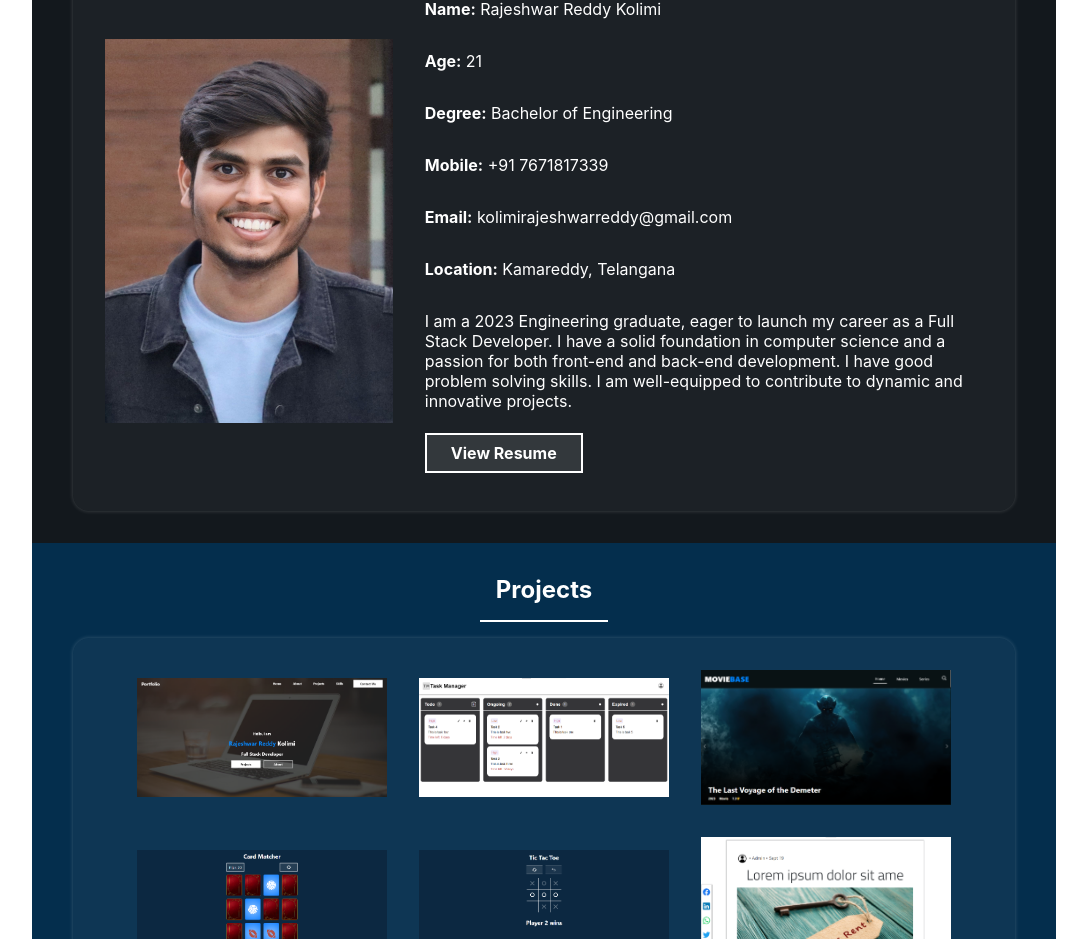
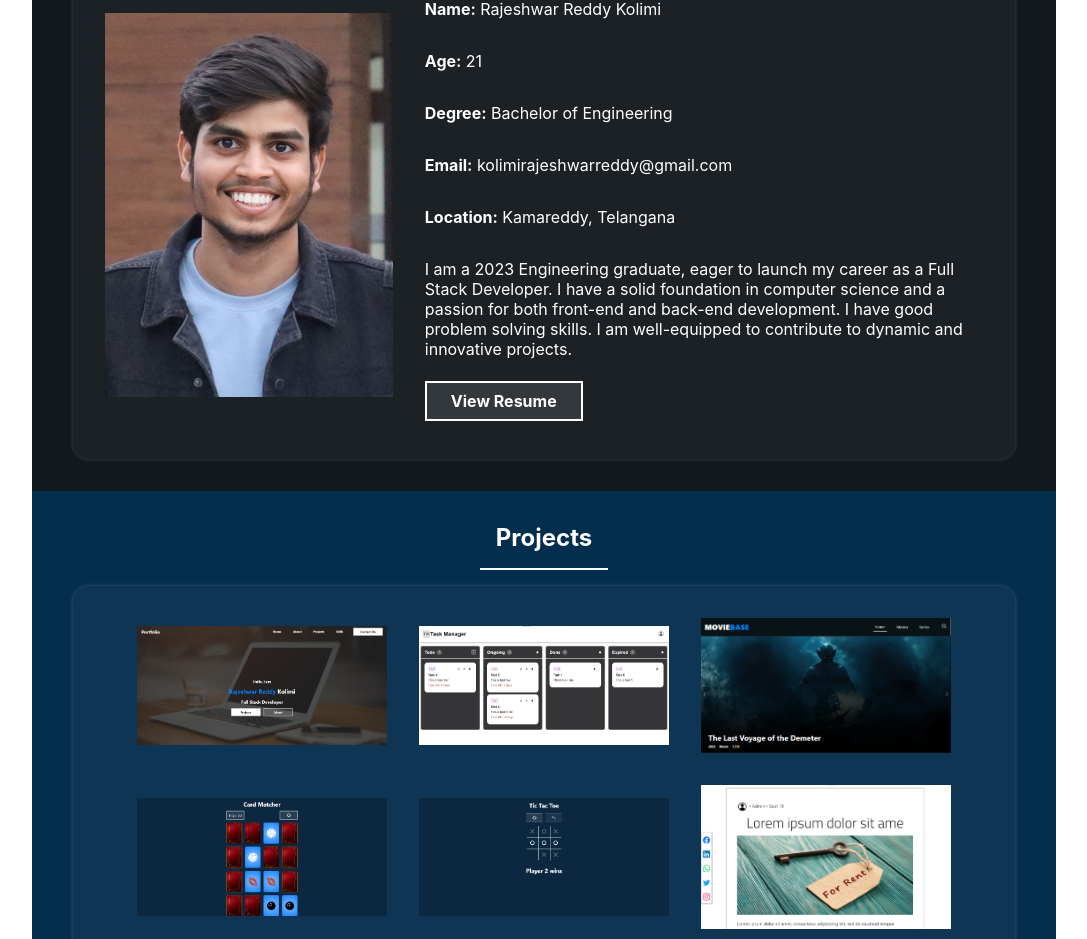
Before and after one commit to RajeshwarReddyKolimi/Portfolio, a React (Create React App) app: page / in a window 1280 px wide. Shown: the part 944-1883 px from the top of the page, without its empty margins (96-1183 px from the left). Built offline with nearby package versions, Linux system fonts and the light colour scheme.

Commit message:
Minor changes

```diff
--- a/src/Components/About.js
+++ b/src/Components/About.js
@@ -51,19 +51,13 @@ export default function About() {
                         &nbsp;Bachelor of Engineering
                     </div>
 
+
                     <div
                         className={`detail ${
                             showItems ? "show-item" : "hide-item"
                         }`}
                     >
-                        <b>Mobile:</b>&nbsp;+91 7671817339
-                    </div>
-                    <div
-                        className={`detail ${
-                            showItems ? "show-item" : "hide-item"
-                        }`}
-                    >
-                        <b>Email:</b>&nbsp;kolimirajeshwarreddy@gmail.com
+                        <b>Email:</b>&nbsp;<a href="mailto:kolimirajeshwarreddy@gmail.com">kolimirajeshwarreddy@gmail.com</a>
                     </div>
                     <div
                         className={`detail ${
--- a/src/Components/Footer.js
+++ b/src/Components/Footer.js
@@ -105,7 +105,7 @@ export default function Footer() {
                     <a
                         target="_blank"
                         className={`${showItems ? "show-item" : "hide-item"}`}
-                        href="https://www.linkedin.com/in/rajeshwar-reddy-kolimi-38580821b/"
+                        href="https://www.linkedin.com/in/rajeshwar-reddy-kolimi/"
                     >
                         <BiLogoLinkedinSquare
                             className="contact-icons"
@@ -133,7 +133,6 @@ export default function Footer() {
                         />
                     </a>
                 </div>
-
             </div>
         </footer>
     );
```
